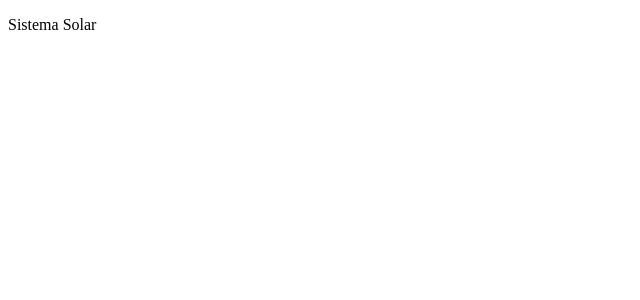
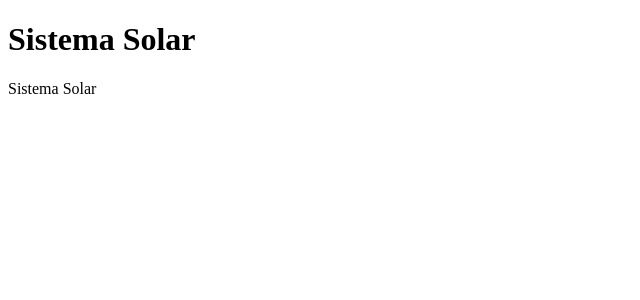
Before and after one commit to AugustoMagalhaes/react-11-solar-system, a React (Create React App) app: page / in a window 1280 px wide. Shown: the top 300 px of the page, without its empty margins (0-640 px from the left). Built offline with nearby package versions, Linux system fonts and the light colour scheme; the HTML template or start-up script is replaced by a standard one.

Commit message:
R01: Criando o componente Header com uma tag 'header' e um 'h1' com o titulo da pagina.

```diff
--- a/src/App.js
+++ b/src/App.js
@@ -1,8 +1,14 @@
 import React from 'react';
+import Header from './components/Header';
 
 class App extends React.Component {
   render() {
-    return (<p>Sistema Solar</p>);
+    return (
+      <>
+        <Header />
+        <p>Sistema Solar</p>
+      </>
+    );
   }
 }
 
--- /dev/null
+++ b/src/components/Header.js
@@ -0,0 +1,13 @@
+import React, { Component } from 'react';
+
+class Header extends Component {
+  render() {
+    return (
+      <header>
+        <h1>Sistema Solar</h1>
+      </header>
+    );
+  }
+}
+
+export default Header;
```
